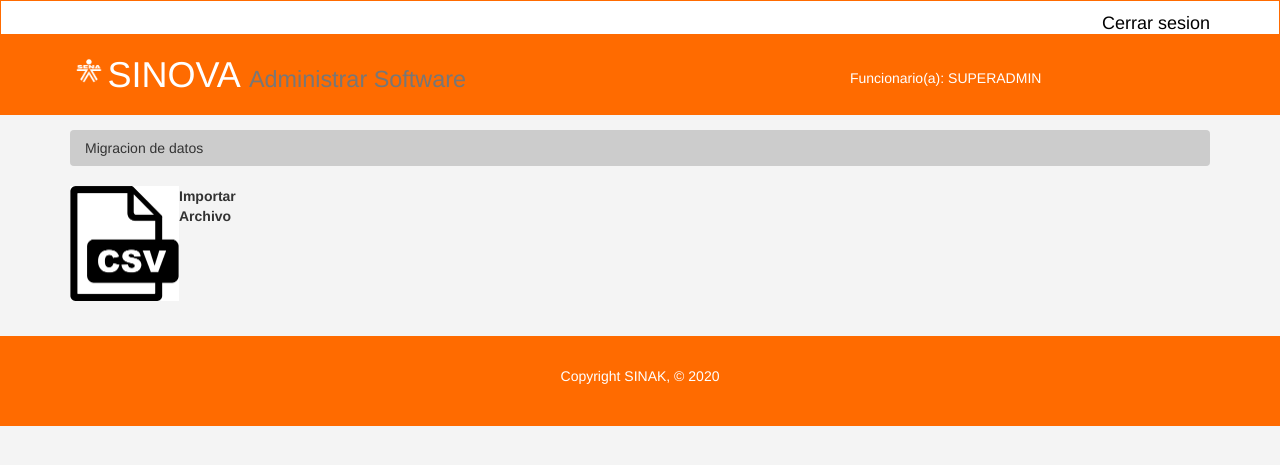
After one commit to CristianJLopez/Sistema-Novedades-SINOVA, a PHP site: page /AreaAdministrativa.html in a window 1280 px wide. The commit adds this page. Shown: the top 465 px of the page. Run offline with PHP 8.4, Linux system fonts and the light colour scheme; some libraries are stand-ins or nearby versions.

Commit message:
Confirmacion de subir novedad + quitar label de comentarios de formato novedad + incorporar footer a vista de recuperar contraseña + credenciales para ingreso a vista de superadmin "superadmin@misena.edu.co contraseña 0000" en construccion.

```diff
--- /dev/null
+++ b/AreaAdministrativa.html
@@ -0,0 +1,62 @@
+<!DOCTYPE html>
+<html>
+
+<head>
+    <meta charset="utf-8">
+    <title>SINOVA | SUPERADMIN</title>
+    <link href="css/bootstrap.min.css" rel="stylesheet">
+    <link href="css/style.css" rel="stylesheet">
+
+</head>
+
+<body>
+    <nav class="navbar navbar-default">
+        <div class="container">
+
+                <div class="navbar-right">
+                    <a href="index.html" class="navbar-brand">Cerrar sesion</a>
+                </div>
+            </div>
+        </div>
+    </nav>
+
+    <header id="header">
+        <div class="container">
+            <div class="row">
+                <div class="col-md-8">
+                    <h1 onclick="botonInicio()"><span><img src="images/logoblanco.png" id="imglogo" alt="Logo SENA"></span> SINOVA <small>Administrar Software</small></h1>
+                </div>
+                <div class="col-md-4 text-left">
+                    <h5 id="funcionario">Funcionario(a): SUPERADMIN</h5>
+                </div>
+            </div>
+        </div>
+    </header>
+
+    <section id="breadcrumb">
+        <div class="container">
+            <p class="breadcrumb">Migracion de datos</p>
+        </div>
+    </section>
+    <section id="main">
+        <div class="container" >
+
+            <div class="image-upload">
+                <label for="file-input">
+                <img id="imgcsv" src="images/csv.png"/><p>Importar Archivo</p>
+                </label>
+
+                <input id="file-input" type="file" />
+            </div>
+        </div>
+    </section>
+
+
+    <footer id="footer">
+        <p>Copyright SINAK, &copy; 2020</p>
+    </footer>
+    <script src="js/bootstrap.min.js"></script>
+    <script src="botones.js"></script>
+</body>
+
+</html>
--- a/botones.js
+++ b/botones.js
@@ -5,8 +5,11 @@ function botonInicio(){
 	location.href="inicio.html"
 }
 function terminaNovedad(){
-	alert("Novedad subida con exito \nId novedad: 0022")
-	location.href="inicio.html"
+
+	if (window.confirm("Confirma subir la novedad?")) {
+		alert("Novedad subida con exito!\nID novedad: 11107")
+		window.open("inicio.html");
+	  }
 }
 function descargar(){
 	alert("Contenido descargado con exito")
--- a/css/style.css
+++ b/css/style.css
@@ -5,6 +5,12 @@ body {
 img{
     width: 5%;
     float: left;
+}
+.image-upload>input {
+    display: none;
+  }
+#imgcsv{
+    width: 50%;
 }
 .navbar {
     min-height: 33px !important;
--- a/descripcion.html
+++ b/descripcion.html
@@ -95,10 +95,7 @@
                                     <td><strong>Documentos adjuntos</strong></td>
                                     <td><a href="">Formato de novedad</a> </td>
                                 </tr>
-                                <tr>
-                                    <td><strong>Agregar un comentario</strong></td>
-                                    <td><textarea rows="5" cols="60">Se evidencia que el aprendiz no presenta ninguna actividad a tiempo, se le han hecho llamados de atencion verbales sin obtener respuesta positiva</textarea> </td>
-                                </tr>
+
                                 <tr>
                                     <td></td>
                                     <td><img  src="images/imgpdf.png" alt="descargar" onclick="descargar()"><p>Descargar PDF</p> </td>
--- a/indexlogin.js
+++ b/indexlogin.js
@@ -12,9 +12,11 @@ function login(){ //COMPRUEBA CORREOS INTEGRANTES GRUPO
 		|| user1.correo == "icruiz73@misena.edu.co" && user1.pw == "1234")  {
 		location.href="inicio.html"
 	}
-	else{
+	else if (user1.correo == "superadmin@misena.edu.co" && user1.pw == "0000") {
+		location.href="AreaAdministrativa.html"
+
+	}else{
 		alert("Informacion incorrecta \nPor favor verifique sus datos")
-
 	}
 }
 function recuperar(){ // RECUPERAR CONTRASEÑA
```
Also changed, not shown: recuperar.html (+8 -0 lines), images/csv.png (added).
